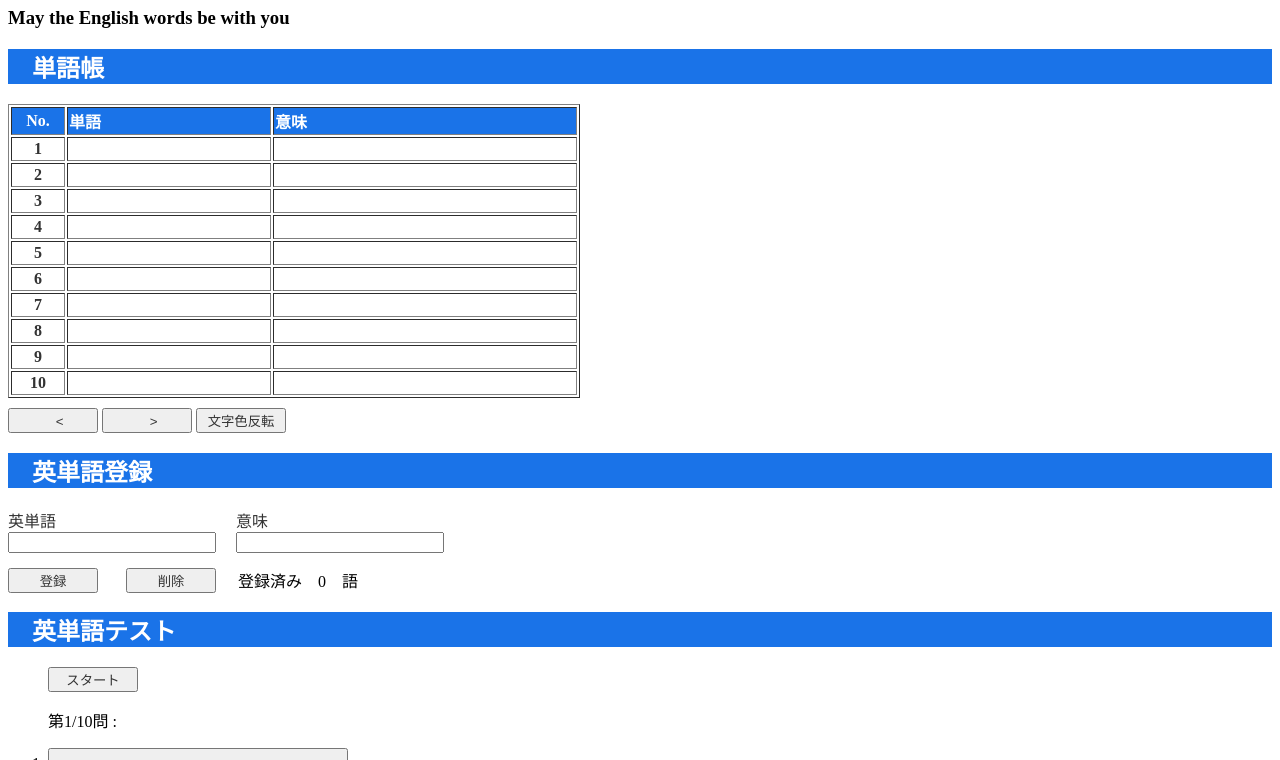
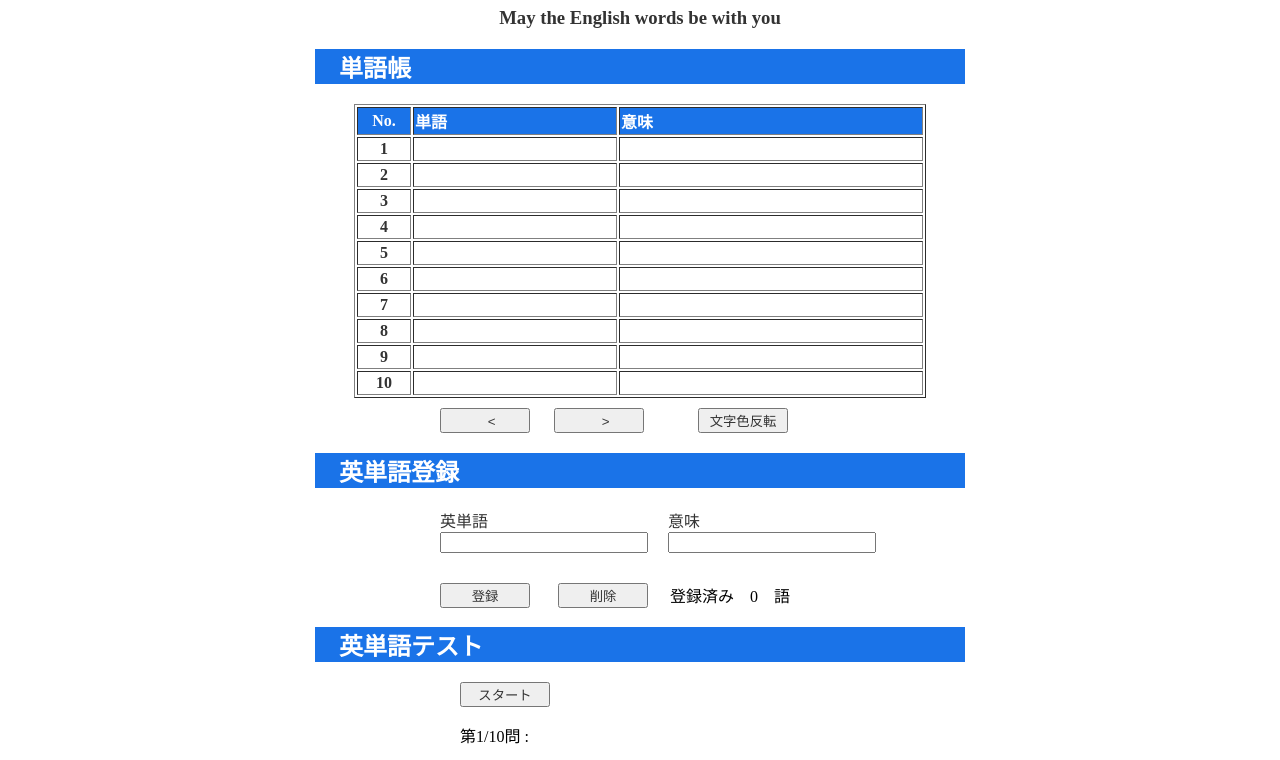
Before and after one commit to Yoshikazu-Hyodo/Yoshikazu-Hyodo.github.io, a plain HTML site: page index.html in a window 1280 px wide. Shown: the part 73-833 px from the top of the page. Drawn offline with Linux system fonts and the light colour scheme.

Commit message:
Update main.css

```diff
--- a/main.css
+++ b/main.css
@@ -1,9 +1,26 @@
-
 .all-page {
-    width: 1000;
+    width: 650px;
     text-align: left;
     margin: auto;
+}
 
+.h1-text{
+    color: #333333;
+    text-align:center;
+}
+
+.h2-text{
+    color: #333333;
+    text-align:center;
+}
+.inline-img{
+    display: inline-flex;
+    align-items: center;
+
+}
+.table-word{
+    text-align:center;
+    margin:auto;
 }
 
 .tables {
@@ -45,8 +62,18 @@
     text-align: center;
 }
 
+
+
 .d1parent {
+    width:400px;
     display: flex;
+    margin: auto;
+}
+
+.d2parent {
+    width:400px;
+    display: flex;
+    margin: auto;
 }
 
 .d1child {
@@ -69,6 +96,7 @@
 
 .btnAndText {
     display: flex;
+    margin-top: 15px;
 }
 
 .btn {
@@ -79,12 +107,27 @@
 .word-parent {
     margin-top: 10px;
 }
+
+.allow {
+    width:400px;
+    margin:auto;
+}
+
+#btnLeft{
+    margin-right: 20px;
+}
+
+#btnRight{
+    margin-right: 50px;
+}
+
 #start{
-    margin-left: 40px;
+    margin-left: 145px;
 }
 
 #question{
-    margin-left: 40px;
+    margin-left: 145px;
+
 }
 
 #btnRegister {
@@ -99,3 +142,8 @@
 #testPage {
     height: 500;
 }
+
+.q-btn-list{
+    width:400px;
+    margin: auto;
+}
```
